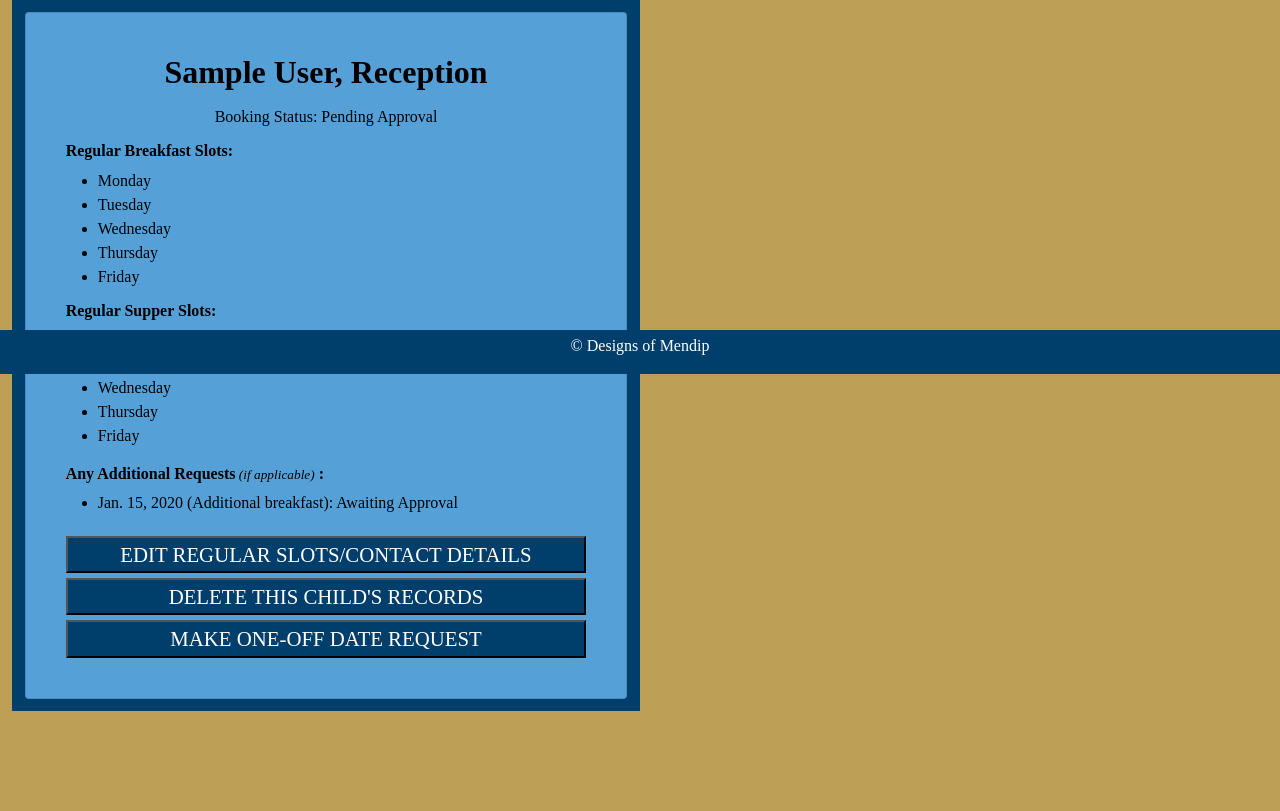
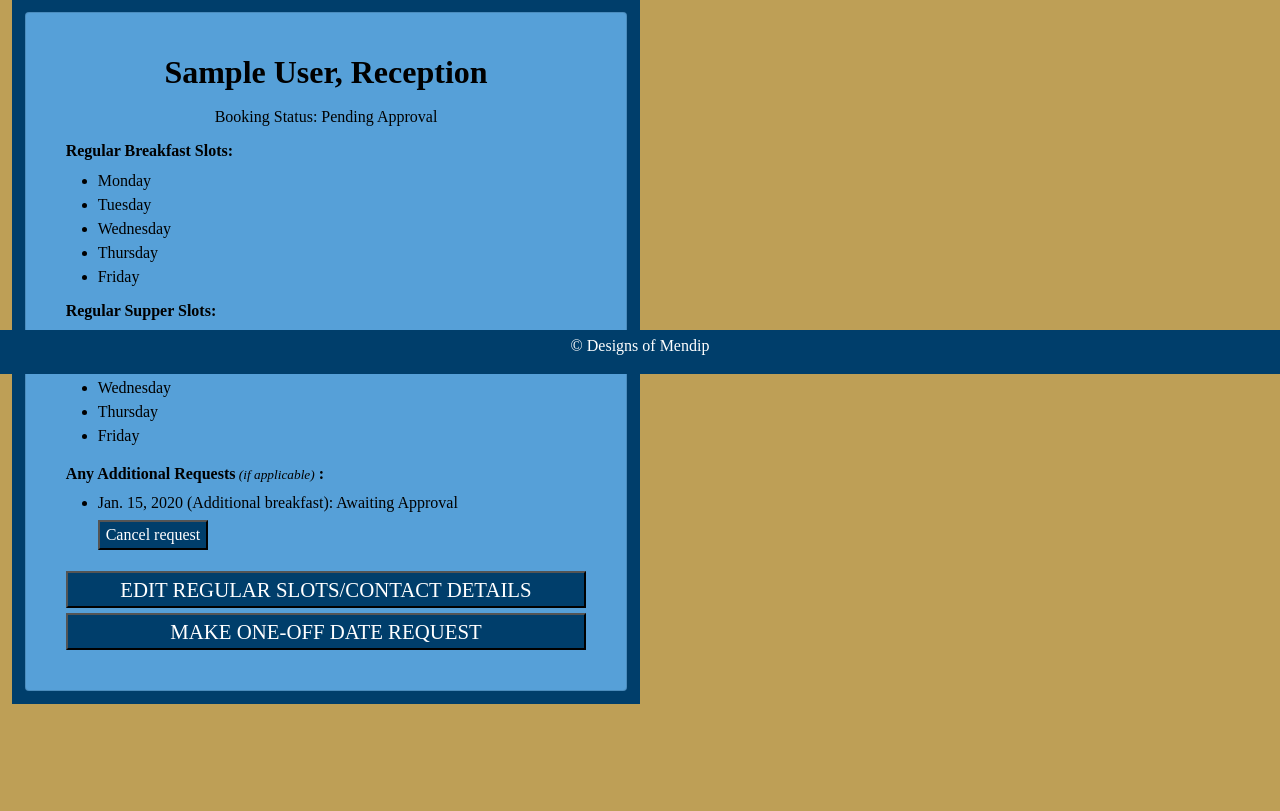
Before and after one commit to MandyHole/school-clubs, a Django app: page /manage_bookings/ in a window 1280 px wide. Shown: the part 426-1237 px from the top of the page. After the commit the page ends 1130 px from the top, so only its background shows below. Run offline with Django 3.2, Linux system fonts and the light colour scheme; a user stored in the database is signed in; tables that the repository leaves empty hold one stand-in row (values such as "Sample post"); some libraries are stand-ins or nearby versions; some web fonts are replaced.

Commit message:
Start Readme file; remove pupil delete and add delete option for dates w/o approval

```diff
--- a/pupils/forms.py
+++ b/pupils/forms.py
@@ -45,9 +45,6 @@
         if confirmation is False:
             raise forms.ValidationError('This field is required')
         return confirmation
-
-
-
 
 
 class EditPupilForm(forms.ModelForm):
--- a/pupils/models.py
+++ b/pupils/models.py
@@ -104,6 +104,11 @@
         choices=APPROVAL_OPTIONS,
         verbose_name="Approval status",
         default='0')
+    amount_owed = models.DecimalField(
+        default=0,
+        max_digits=5,
+        decimal_places=2
+    )
 
     def __str__(self):
         return f'{self.first_name_of_pupil} {self.surname_of_pupil}'
--- a/pupils/views.py
+++ b/pupils/views.py
@@ -2,7 +2,7 @@
 from django.views import generic, View
 from .models import Parent, Pupil, DateRequest, Breakfast, BreakfastRequest
 from django.contrib.auth.models import User
-from .forms import PupilForm, ParentForm, EditParentForm, DateRequestForm, SetBreakfastDates, EditPupilForm
+from .forms import PupilForm, ParentForm, EditParentForm, DateRequestForm, EditPupilForm
 from datetime import date
 from django.views.generic.edit import CreateView
 
@@ -163,6 +163,12 @@
     return redirect('get_manage_booking')
 
 
+def delete_date(request, cancel_id):
+    cancel = get_object_or_404(DateRequest, id=cancel_id)
+    cancel.delete()
+    return redirect('get_manage_booking')
+
+
 class AdminPage(View):
 
     def get(self, request, *args, **kwargs):
--- a/schoolclubs/urls.py
+++ b/schoolclubs/urls.py
@@ -34,6 +34,10 @@
     path('amend_pupil/<pupil_id>', views.edit_pupil, name='amend_pupil'),
     path('delete_pupil/<pupil_id>', views.delete_pupil, name='delete_pupil'),
     path(
+        'delete_date/<cancel_id>',
+        views.delete_date,
+        name='delete_date'),
+    path(
         'breakfast_request/<pupil_id>',
         views.breakfast_request,
         name='breakfast_request'),
--- a/static/css/style.css
+++ b/static/css/style.css
@@ -148,6 +148,21 @@
     text-transform: uppercase;
 }
 .navy-btn:hover {
+    background-color: #fff;
+    color: #003e6b;
+    border-color: #003e6b;
+    border-width: 2px;
+}
+
+.navy-btn-small {
+    background-color: #003e6b;
+    color: #fff;
+    background-image: none;
+    text-shadow: none;
+    margin-top: 5px;
+}
+
+.navy-btn-small:hover {
     background-color: #fff;
     color: #003e6b;
     border-color: #003e6b;
--- a/templates/manage_bookings.html
+++ b/templates/manage_bookings.html
@@ -93,12 +93,35 @@
 
               {% if date_request.pupil == pupil %} <li>{{ date_request.date_request }}
                 ({{ date_request.get_type_of_request_display }}): {{ date_request.get_approval_status_display }}</li>
+                {% if date_request.approval_status == '0' %} <a href="#deleteDateModal" data-toggle="modal">
+                  <button class="navy-btn-small">Cancel request </button>
+
+                </a>                   <div id="deleteDateModal" class="modal fade">
+                  <div class="modal-dialog modal-confirm">
+                    <div class="modal-content">
+                      <div class="modal-header flex-column">
+                        <div class="icon-box">
+                          <i class="fa-solid fa-x"></i>
+                        </div>
+                        <h4 class="modal-title w-100">Are you sure?</h4>
+                        <button type="button" class="close" data-dismiss="modal" aria-hidden="true">&times;</button>
+                      </div>
+                      <div class="modal-body">
+                        <p>Are you sure you wish to cancel this request? This process cannot be undone, and you will have to make a new request.</p>
+                      </div>
+                      <div class="modal-footer justify-content-center">
+                        <button type="button" class="btn btn-secondary" data-dismiss="modal">Cancel</button>
+                        <a href="/delete_date/{{ date_request.id }}"><button type="button" class="btn btn-danger">Delete</button></a>
+                      </div>
+                    </div>
+                  </div>
+                </div>{% endif %}
               {% endif %}{% endfor %}</ul>
             <p class="card-text"> <a href="/amend_pupil/{{ pupil.id }}">
                 <button class="navy-btn">Edit regular slots/contact details</button>
-              </a><a href="#myModal" class="navy-btn" data-toggle="modal">
+              <!-- </a><a href="#myModal" class="navy-btn" data-toggle="modal">
                 <button class="navy-btn">Delete this child's records </button>
-              </a>
+              </a> -->
               <a href="/date_request/{{ pupil.id }}">
                 <button class="navy-btn">Make one-off date request</button>
               </a>
@@ -117,12 +140,11 @@
               <button type="button" class="close" data-dismiss="modal" aria-hidden="true">&times;</button>
             </div>
             <div class="modal-body">
-              <p>Do you really want to delete these records? This will cancel all future bookings, and you will have to
-                add their details again to book clubs in the future. This process cannot be undone.</p>
+              <p>Are you sure you wish to cancel this request? This process cannot be undone, and you will have to make a new request.</p>
             </div>
             <div class="modal-footer justify-content-center">
               <button type="button" class="btn btn-secondary" data-dismiss="modal">Cancel</button>
-              <a href="/delete_pupil/{{ pupil.id }}"><button type="button" class="btn btn-danger">Delete</button></a>
+              <a href="/delete_date/{{ cancel.id }}"><button type="button" class="btn btn-danger">Delete</button></a>
             </div>
           </div>
         </div>
```
Also changed, not shown: pupils/admin.py (+13 -1 lines), README.md, pupils/migrations/0030_auto_20230403_1239.py (added).
